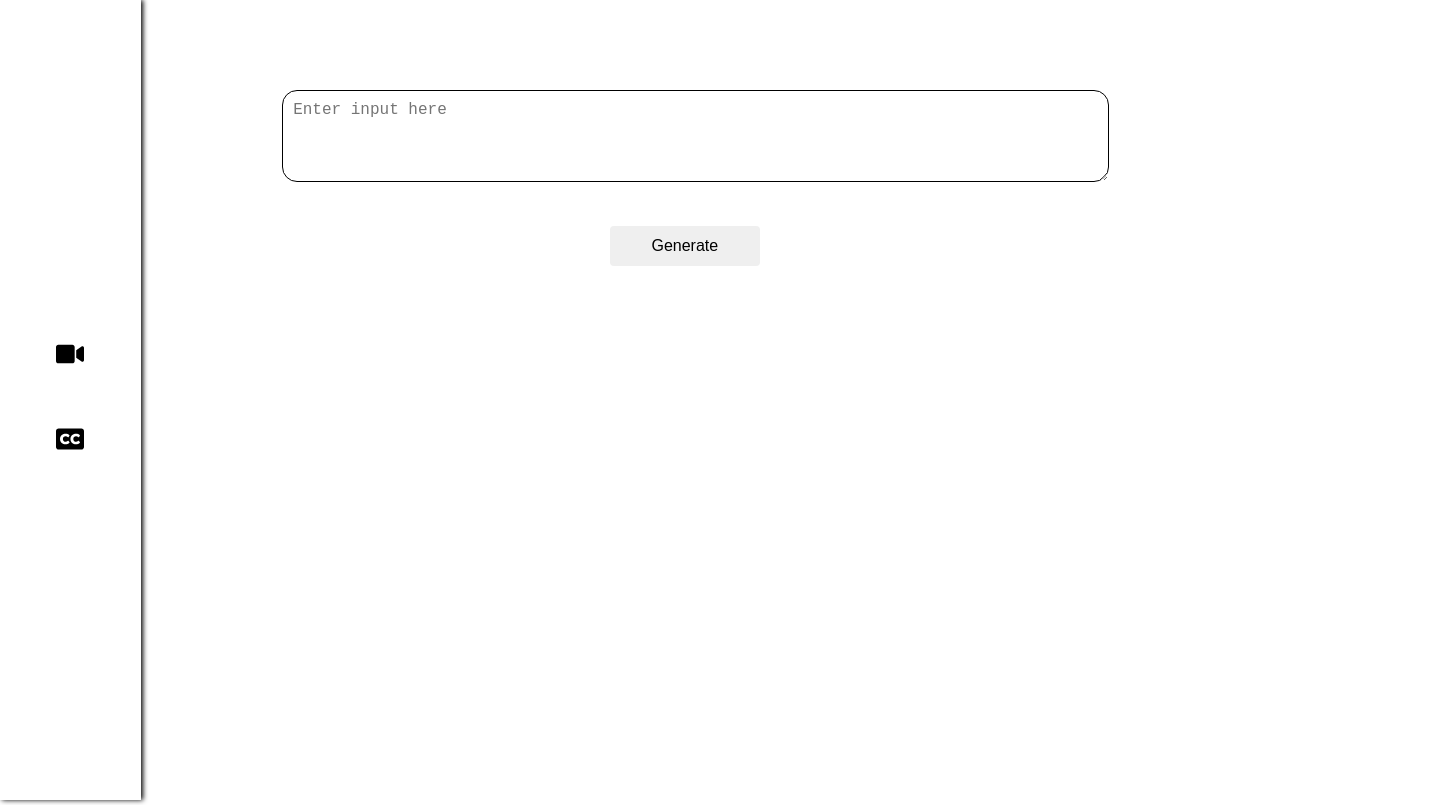
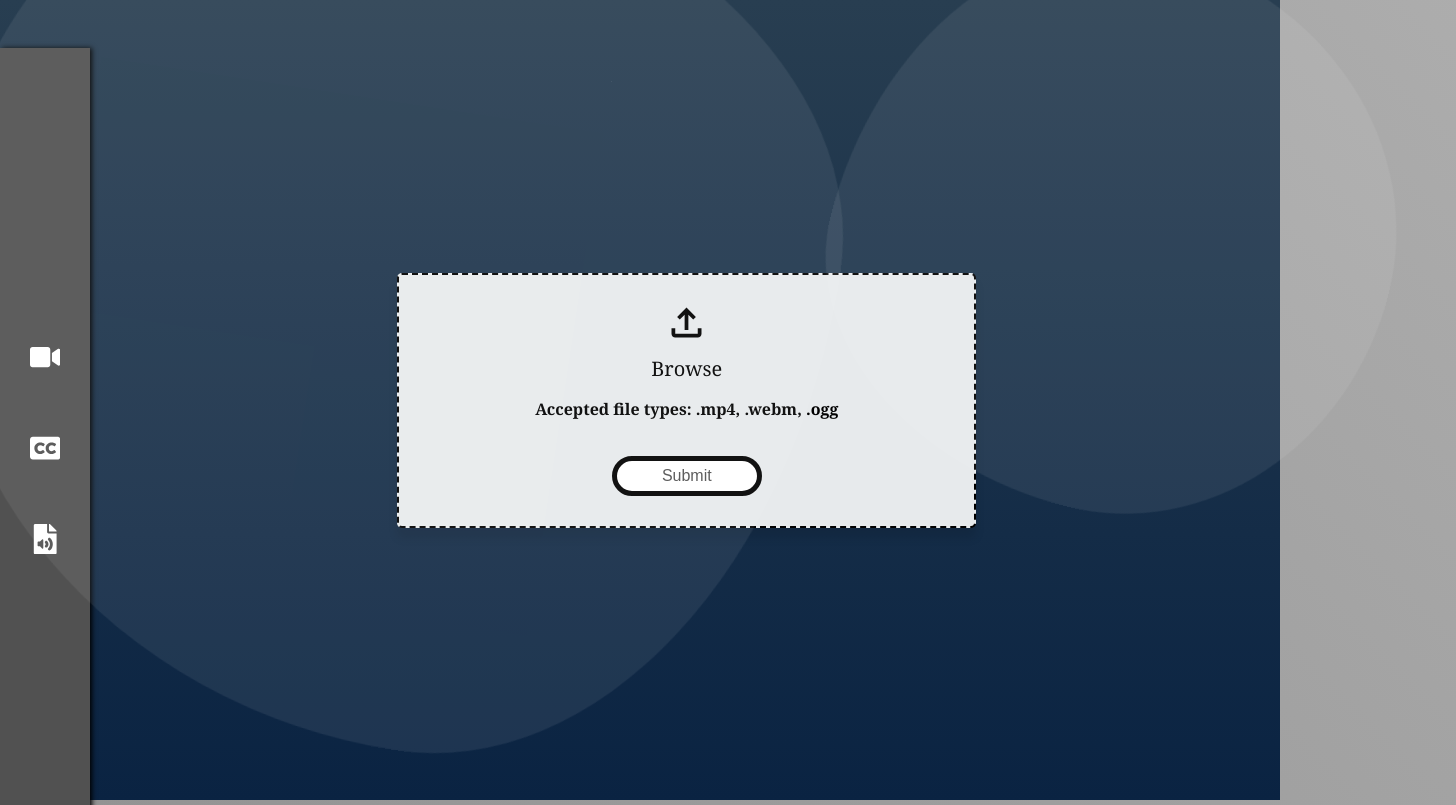
Before and after one commit to ahmad-meda/Cybernauts-Compass-Hackathon-AI, a React (Create React App) app in the folder my-app/: page /caption in a window 1280 px wide. Shown: the whole page, 1456 px wide, since content can reach past the window. Built offline with nearby package versions, Linux system fonts and the light colour scheme.

Commit message:
frontend

```diff
--- a/my-app/package.json
+++ b/my-app/package.json
@@ -10,7 +10,9 @@
     "react": "^18.3.1",
     "react-dom": "^18.3.1",
     "react-icons": "^5.2.1",
+    "react-router-dom": "^6.23.1",
     "react-scripts": "5.0.1",
+    "react-starfield-animation": "^1.0.1",
     "web-vitals": "^2.1.4"
   },
   "scripts": {
--- a/my-app/src/App.css
+++ b/my-app/src/App.css
@@ -3,11 +3,191 @@ body {
   height: 100%;
   margin: 0;
   padding: 0;
-  font-family: Arial, sans-serif;
+  font-family: Georgia, 'Times New Roman', Times, serif;
 }
 
+body {
+  background: -moz-linear-gradient(45deg, #555555 0%, #777777 29%, #999999 66%, #bbbbbb 100%);
+  background: -webkit-linear-gradient(45deg, #555555 0%, #777777 29%, #999999 66%, #bbbbbb 100%);
+  background: linear-gradient(45deg, #555555 0%, #777777 29%, #999999 66%, #bbbbbb 100%);
+  background-size: 400% 400%;
+  -webkit-animation: Gradient 15s ease infinite;
+  -moz-animation: Gradient 15s ease infinite;
+  animation: Gradient 15s ease infinite;
+  display: flex;
+  flex-direction: column;
+  align-items: stretch;
+  justify-content: space-evenly;
+  overflow: hidden;
+  position: relative;
+}
+
+body::before,
+body::after {
+  content: "";
+  width: 70vmax;
+  height: 70vmax;
+  position: absolute;
+  background: rgba(255, 255, 255, 0.07);
+  left: -20vmin;
+  top: -20vmin;
+  animation: morph 15s linear infinite alternate, spin 20s linear infinite;
+  z-index: 1;
+  will-change: border-radius, transform;
+  transform-origin: 55% 55%;
+  pointer-events: none;
+}
+
+body::after {
+  width: 70vmin;
+  height: 70vmin;
+  left: auto;
+  right: -10vmin;
+  top: auto;
+  bottom: 0;
+  animation: morph 10s linear infinite alternate, spin 26s linear infinite reverse;
+  transform-origin: 20% 20%;
+}
+
+@-webkit-keyframes Gradient {
+  0% {
+    background-position: 0 50%
+  }
+
+  50% {
+    background-position: 100% 50%
+  }
+
+  100% {
+    background-position: 0 50%
+  }
+}
+
+@-moz-keyframes Gradient {
+  0% {
+    background-position: 0 50%
+  }
+
+  50% {
+    background-position: 100% 50%
+  }
+
+  100% {
+    background-position: 0 50%
+  }
+}
+
+@keyframes Gradient {
+  0% {
+    background-position: 0 50%
+  }
+
+  50% {
+    background-position: 100% 50%
+  }
+
+  100% {
+    background-position: 0 50%
+  }
+}
+
+@keyframes morph {
+  0% {
+    border-radius: 40% 60% 60% 40% / 70% 30% 70% 30%;
+  }
+
+  100% {
+    border-radius: 40% 60%;
+  }
+}
+
+@keyframes spin {
+  to {
+    transform: rotate(1turn);
+  }
+}
+
+.st0 {
+  display: none;
+}
+
+.st1 {
+  display: inline;
+}
+
+.st2 {
+  opacity: 0.29;
+}
+
+.st3 {
+  fill: #FFFFFF;
+}
+
+.st4 {
+  clip-path: url(#SVGID_2_);
+  fill: #FFFFFF;
+}
+
+.st5 {
+  clip-path: url(#SVGID_4_);
+}
+
+.st6 {
+  clip-path: url(#SVGID_6_);
+}
+
+.st7 {
+  clip-path: url(#SVGID_8_);
+}
+
+.st8 {
+  clip-path: url(#SVGID_10_);
+}
+
+.st9 {
+  fill: none;
+}
+
+.st10 {
+  clip-path: url(#SVGID_12_);
+}
+
+.st11 {
+  opacity: 0.7;
+}
+
+.st12 {
+  clip-path: url(#SVGID_14_);
+}
+
+.st13 {
+  opacity: 0.2;
+}
+
+.st14 {
+  clip-path: url(#SVGID_16_);
+}
+
+.st15 {
+  opacity: 0.3;
+  fill: #FFFFFF;
+  enable-background: new;
+}
+
+.tsparticles {
+  height: 100% !important;
+  width: 100% !important;
+  position: fixed !important;
+  z-index: -1 !important;
+  top: 0px !important;
+  left: 0px !important;
+  background-color: rgb(13, 71, 161);
+  background-image: linear-gradient(rgb(40, 62, 81) 0%, rgb(10, 35, 66) 100%);
+  pointer-events: initial;}
+
 .navbar {
-  height: 100vh;
+  margin-top: -16%;
+  height: 101vh;
   width: 7%;
   box-shadow: 2px 0 5px;
   display: flex;
@@ -16,6 +196,7 @@ body {
   justify-content: center;
   position: fixed;
   transition: width 0.3s ease;
+  background-color: rgb(81, 81, 81);
 }
 
 .navbar:hover {
@@ -37,54 +218,18 @@ body {
 }
 
 .nav_items li a {
-  font-size: 3.5vh;
+  font-size: 3.8vh;
   display: block;
   padding: 10px;
   border-radius: 50%;
   justify-content: center;
   text-align: center;
   transition: background-color 0.3s, transform 0.3s;
-  color: black;
+  color: white;
 }
 
 .nav_items li a:hover {
   transform: scale(1.1);
-  background-color: antiquewhite;
+  background-color: white;
+  color: black;
 }
-
-.content {
-  margin-left: 7%;
-  padding: 20px;
-  flex-grow: 1;
-}
-
-.text_area {
-  margin-top: 70px;
-  margin-left: 15%;
-  width: 70%;
-  height: 70px;
-  margin-bottom: 20px;
-  padding: 10px;
-  font-size: 16px;
-  border: 1px solid;
-  border-radius: 15px;
-}
-
-.generate_btn,
-.download_btn {
-  display: block;
-  width: 150px;
-  height: 40px;
-  padding: 10px;
-  margin: 20px auto;
-  font-size: 16px;
-  border: none;
-  border-radius: 4px;
-  cursor: pointer;
-  transition: background-color 0.3s;
-}
-
-.generate_btn:hover {
-  width: 155px;
-  height: 45px;
-}
--- a/my-app/src/App.js
+++ b/my-app/src/App.js
@@ -1,18 +1,18 @@
-import logo from './logo.svg';
+import React from 'react';
+import { FaVideo, FaClosedCaptioning, FaFileAudio } from "react-icons/fa";
 import './App.css';
-import { FaVideo } from "react-icons/fa";
-import { FaClosedCaptioning } from "react-icons/fa";
 
 function App() {
   return (
-    <><div className="navbar">
-      <ul className="nav_items">
-        <li><a href="#"><FaVideo /></a></li>
-        <li><a href="#"><FaClosedCaptioning /></a></li>
-      </ul>
-    </div><div className="content">
-        <textarea className="text_area" placeholder="Enter input here"></textarea>
-        <button className='generate_btn'>Generate</button>
+    <>
+      <div className='tsparticles' data-generated="false" aria-hidden="true" width=" 1858" height=" 1424"
+      ></div>
+      <div className="navbar">
+        <ul className="nav_items">
+          <li><a href="/"><FaVideo /></a></li>
+          <li><a href="/caption"><FaClosedCaptioning /></a></li>
+          <li><a href="/audio"><FaFileAudio /></a></li>
+        </ul>
       </div></>
   );
 }
--- /dev/null
+++ b/my-app/src/Routes.js
@@ -0,0 +1,19 @@
+import React, { useContext } from "react";
+import { Routes, Route, Navigate } from "react-router";
+import Video from "./video_page.js";
+import Caption from "./caption.js";
+import Audio from "./audio.js"
+
+
+function Rout() {
+
+  return (
+    <Routes>
+      <Route path="/" element={<Video />} />
+      <Route path="/caption" element={<Caption />} />
+      <Route path="/audio" element={<Audio />} />
+    </Routes>
+  );
+};
+
+export default Rout;
--- /dev/null
+++ b/my-app/src/audio.js
@@ -0,0 +1,13 @@
+
+
+function Audio() {
+  return (
+    <><div className="content">
+      <textarea className="text_area" placeholder="Enter input here"></textarea>
+      <button className='generate_btn'>Generate</button>
+    </div>
+    </>
+  );
+}
+
+export default Audio;
--- /dev/null
+++ b/my-app/src/caption.css
@@ -0,0 +1,73 @@
+.content {
+  margin-left: 7%;
+  padding: 20px;
+  flex-grow: 1;
+}
+
+.upload {
+  opacity: 0;
+  position: absolute;
+  z-index: -1;
+  margin-top: 7px;
+  margin-left: 30%;
+  margin-bottom: 20px;
+  padding: 10px;
+  font-size: 20px;
+}
+
+.submit {
+  display: block;
+  width: 150px;
+  height: 40px;
+  padding: 5px 10px;
+  margin: 20px auto;
+  font-size: 16px;
+  border: none;
+  border-radius: 50px;
+  cursor: pointer;
+  transition: background-color 0.3s;
+  background-color: white;
+  border: 5px solid black;
+  color: rgb(81, 81, 81);
+  margin-bottom: 30px;
+}
+
+.generate_btn:hover {
+  width: 155px;
+  height: 45px;
+}
+
+.uplaod_box {
+  margin-left: 25%;
+  margin-top: 0;
+  display: flex;
+  flex-direction: column;
+  justify-content: center;
+  text-align: center;
+  border: 2px dashed;
+  width: 50%;
+  background-color: #e7eaec;
+  border-radius: 5px;
+  box-shadow: 0 10px 10px rgba(0, 0, 0, 0.1);
+}
+
+.icon {
+  margin-top: 25px;
+  margin-bottom: 5px;
+}
+
+.custom-upload {
+  font-size: 20px;
+}
+
+.custom-upload:hover {
+  cursor: pointer;
+}
+
+.text {
+  font-weight: 700;
+}
+
+.submit:hover {
+  transform: scale(1.05);
+}
--- /dev/null
+++ b/my-app/src/caption.js
@@ -0,0 +1,20 @@
+import './caption.css';
+import { MdOutlineFileUpload } from "react-icons/md";
+
+function Caption() {
+
+  return (
+    <>
+      <div className="content">
+        <form className="uplaod_box" action="">
+          <div className="icon"><MdOutlineFileUpload size={45} /></div>
+          <label htmlFor='myFile' className='custom-upload'>Browse</label>
+          <input className="upload" type="file" accept="video/*" id="myFile" name="filename" />
+          <p className="text">Accepted file types: .mp4, .webm, .ogg</p>
+          <input className="submit" type="submit" />
+        </form>
+      </div></>
+  )
+};
+
+export default Caption;
--- a/my-app/src/index.js
+++ b/my-app/src/index.js
@@ -1,13 +1,18 @@
 import React from 'react';
 import ReactDOM from 'react-dom/client';
+import { BrowserRouter } from 'react-router-dom';
 import './index.css';
 import App from './App';
+import Rout from './Routes';
 import reportWebVitals from './reportWebVitals';
 
 const root = ReactDOM.createRoot(document.getElementById('root'));
 root.render(
   <React.StrictMode>
-    <App />
+    <BrowserRouter>
+      <App />
+      <Rout />
+    </BrowserRouter>
   </React.StrictMode>
 );
 
--- /dev/null
+++ b/my-app/src/video_page.css
@@ -0,0 +1,42 @@
+.content {
+  margin-left: 7%;
+  padding: 20px;
+  flex-grow: 1;
+}
+
+.text_area {
+  margin-top: 70px;
+  margin-left: 15%;
+  width: 70%;
+  height: 70px;
+  margin-bottom: 20px;
+  padding: 10px;
+  font-size: 18px;
+  border: none;
+  border-radius: 15px;
+  text-shadow: 0 0 20px rgba(48, 46, 77, 0.15);
+  box-shadow: 0 10px 10px rgba(0, 0, 0, 0.5);
+  font-family: Georgia, 'Times New Roman', Times, serif;
+}
+
+.generate_btn,
+.download_btn {
+  display: block;
+  width: 150px;
+  height: 40px;
+  padding: 5px 20px;
+  margin: 20px auto;
+  font-size: 16px;
+  border: none;
+  border-radius: 50px;
+  cursor: pointer;
+  font-weight: 600;
+  transition: background-color 0.3s, transform 0.3s;
+  border: 4px solid black;
+  background-color: white;
+  color: rgb(81, 81, 81);
+}
+
+.generate_btn:hover {
+  transform: scale(1.05);
+}
--- a/my-app/src/video_page.js
+++ b/my-app/src/video_page.js
@@ -1,15 +1,14 @@
 import App from './App';
-import './App.css';
-import { FaVideo } from "react-icons/fa";
-import { FaClosedCaptioning } from "react-icons/fa";
+import './video_page.css';
 
-function App() {
+function Video() {
   return (
-    <><App></App><div className="content">
-      <textarea className="text_area" placeholder="Enter input here"></textarea>
-      <button className='generate_btn'>Generate</button>
-    </div></>
+    <>
+      <div className="content">
+        <textarea className="text_area" placeholder="Enter input here"></textarea>
+        <button className='generate_btn'>Generate</button>
+      </div></>
   );
 }
 
-export default App;
+export default Video;
```
Also changed, not shown: 2 other files (tests, documents, lock files or other folders).
